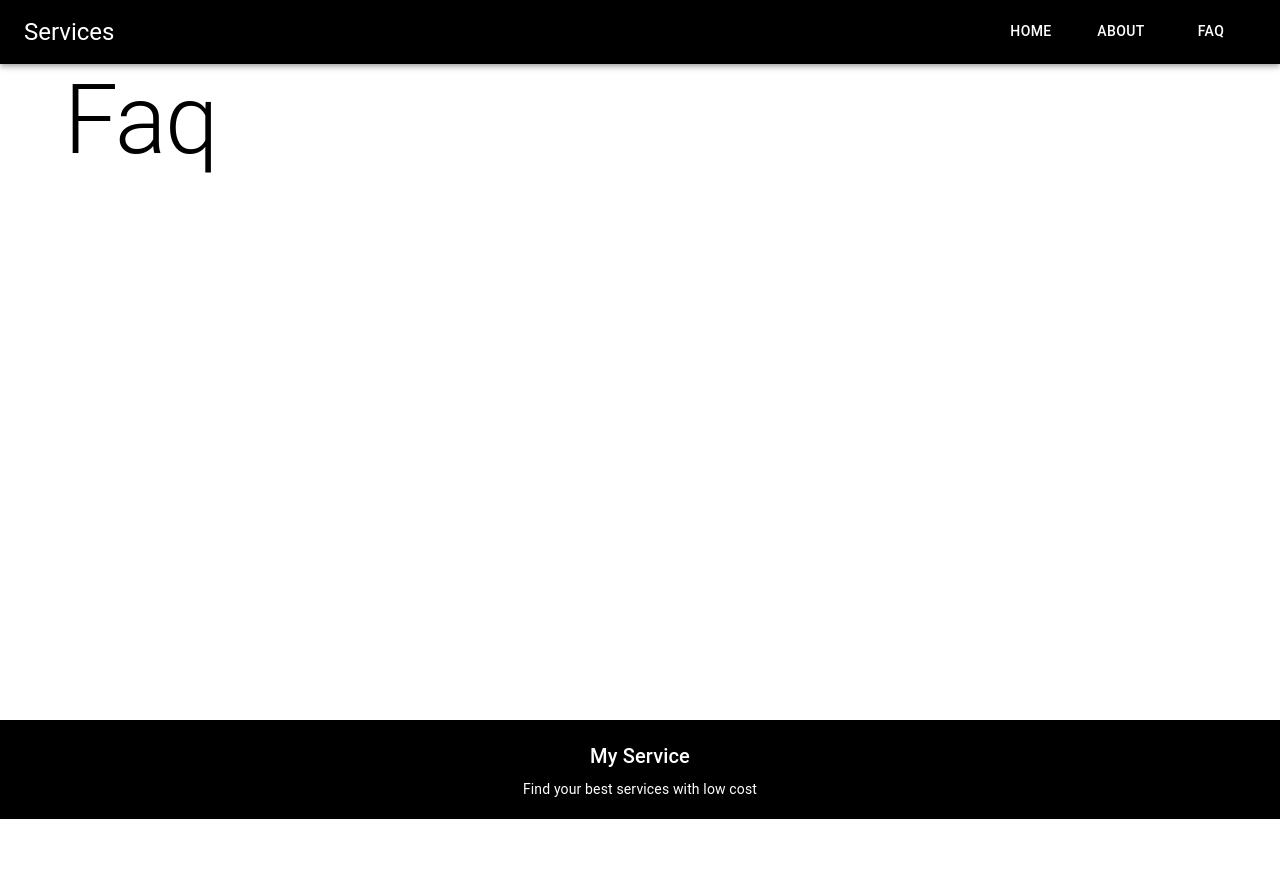
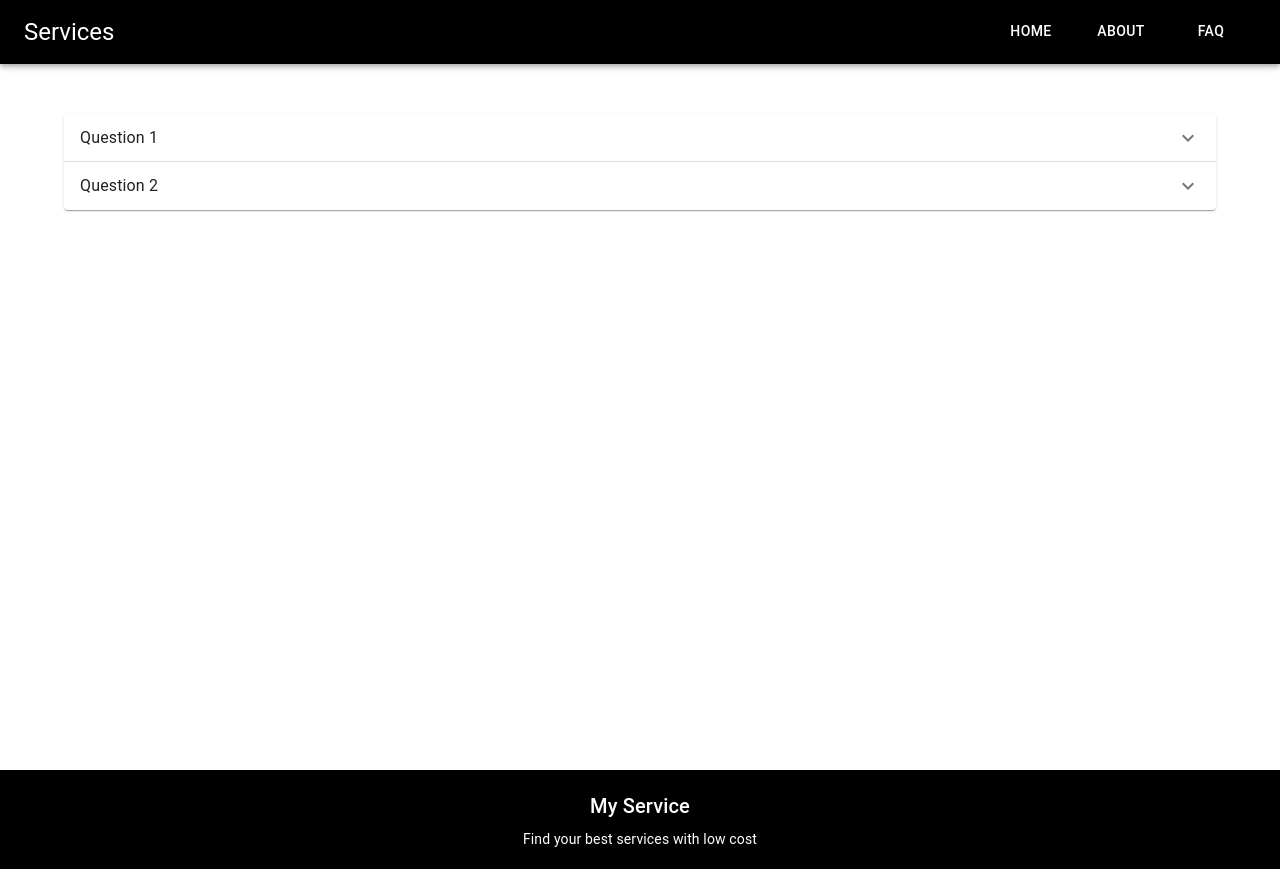
Before and after one commit to Rafat-Web-Developer/practice-projects, a React (Vite) app in the folder my-services-app/: page /faq in a window 1280 px wide. Before the commit the page ends 819 px from the top, so only its background shows below. Built offline with nearby package versions, Linux system fonts and the light colour scheme.

Commit message:
Complete accordian

```diff
--- a/my-services-app/package.json
+++ b/my-services-app/package.json
@@ -12,6 +12,7 @@
   "dependencies": {
     "@emotion/react": "^11.11.1",
     "@emotion/styled": "^11.11.0",
+    "@mui/icons-material": "^5.14.19",
     "@mui/material": "^5.14.18",
     "react": "^18.2.0",
     "react-dom": "^18.2.0",
--- /dev/null
+++ b/my-services-app/src/components/Accordion/Accordion.tsx
@@ -0,0 +1,61 @@
+import {
+  Accordion as MUIAccordion,
+  AccordionSummary,
+  AccordionDetails,
+  Typography,
+} from "@mui/material";
+import ExpandMoreIcon from "@mui/icons-material/ExpandMore";
+import { useState } from "react";
+
+const Accordion = () => {
+  const [expended, setExpended] = useState<false | string>(false);
+  const handleExpanded = (isExpanded: boolean, questionNo: string) => {
+    setExpended(isExpanded ? questionNo : false);
+  };
+  return (
+    <>
+      <MUIAccordion
+        expanded={expended === "question1"}
+        onChange={(e, isExpanded) => handleExpanded(isExpanded, "question1")}
+      >
+        <AccordionSummary
+          id="question1-header"
+          aria-controls="question1-content"
+          expandIcon={<ExpandMoreIcon />}
+        >
+          <Typography>Question 1</Typography>
+        </AccordionSummary>
+        <AccordionDetails>
+          <Typography>
+            Lorem ipsum dolor sit amet consectetur adipisicing elit. Incidunt
+            corrupti veritatis iste nulla. Cum quasi voluptas praesentium
+            perferendis commodi ea deserunt ipsam nostrum, veritatis eaque,
+            repudiandae excepturi quas similique vero.
+          </Typography>
+        </AccordionDetails>
+      </MUIAccordion>
+      <MUIAccordion
+        expanded={expended === "question2"}
+        onChange={(e, isExpanded) => handleExpanded(isExpanded, "question2")}
+      >
+        <AccordionSummary
+          id="question2-header"
+          aria-controls="question2-content"
+          expandIcon={<ExpandMoreIcon />}
+        >
+          <Typography>Question 2</Typography>
+        </AccordionSummary>
+        <AccordionDetails>
+          <Typography>
+            Lorem ipsum dolor sit amet consectetur adipisicing elit. Incidunt
+            corrupti veritatis iste nulla. Cum quasi voluptas praesentium
+            perferendis commodi ea deserunt ipsam nostrum, veritatis eaque,
+            repudiandae excepturi quas similique vero.
+          </Typography>
+        </AccordionDetails>
+      </MUIAccordion>
+    </>
+  );
+};
+
+export default Accordion;
--- a/my-services-app/src/layouts/UserLayout.tsx
+++ b/my-services-app/src/layouts/UserLayout.tsx
@@ -1,6 +1,6 @@
 import { Outlet } from "react-router-dom";
-import Navbar from "../components/Navbar/Navbar";
-import Footer from "../components/Footer/Footer";
+import Navbar from "../components/Shared/Navbar";
+import Footer from "../components/Shared/Footer";
 import { Container } from "@mui/material";
 
 function UserLayout() {
--- a/my-services-app/src/pages/FAQ/Faq.tsx
+++ b/my-services-app/src/pages/FAQ/Faq.tsx
@@ -1,11 +1,12 @@
-import { Box, Typography } from "@mui/material";
+import { Box } from "@mui/material";
+import Accordion from "../../components/Accordion/Accordion";
 
 const Faq = () => {
   return (
     <Box sx={{ minHeight: "82vh" }}>
-      <Typography variant="h1" color="initial">
-        Faq
-      </Typography>
+      <Box sx={{ margin: "50px 0px" }}>
+        <Accordion></Accordion>
+      </Box>
     </Box>
   );
 };
```
Also changed, not shown: my-services-app/src/components/Shared/Footer.tsx (renamed from my-services-app/src/components/Footer/Footer.tsx), my-services-app/src/components/Shared/Navbar.tsx (renamed from my-services-app/src/components/Navbar/Navbar.tsx), 1 other file (tests, documents, lock files or other folders).
